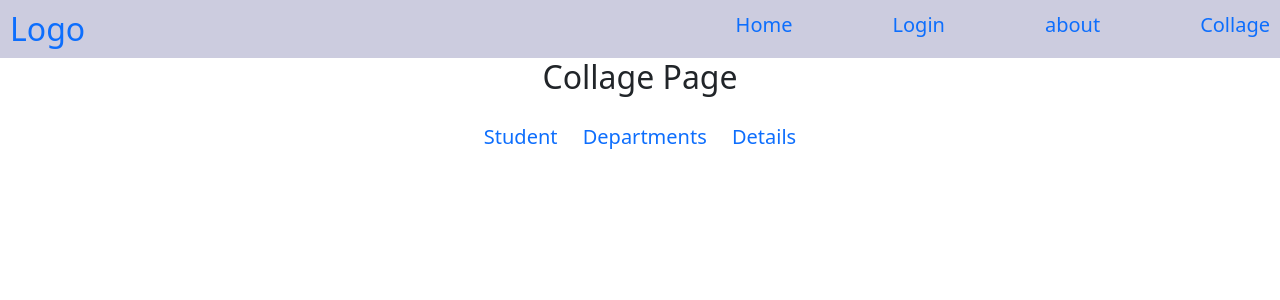
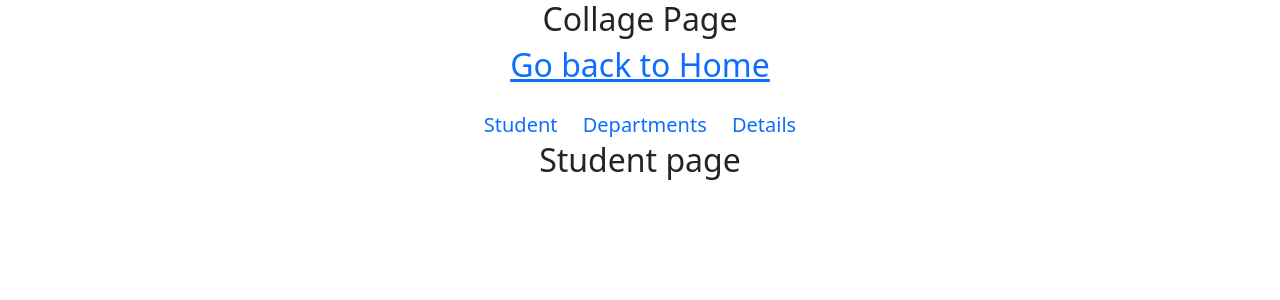
Before and after one commit to yahoowecanwork2/Learning-React, a React (Vite) app: page /Collage in a window 1280 px wide. Shown: the top 300 px of the page. Built offline with nearby package versions, Linux system fonts and the light colour scheme.

Commit message:
learn about layout and index route

```diff
--- a/src/App.jsx
+++ b/src/App.jsx
@@ -1,4 +1,4 @@
-import { BrowserRouter as Router, Routes, Route, Navigate } from 'react-router';
+import { BrowserRouter as Router, Routes, Route, Navigate, Link } from 'react-router';
 import Navbar from "./navbar";
 import Home from './home';
 import About from './about';
@@ -18,13 +18,19 @@ function App() {
     <div>
 
       <BrowserRouter>
-        <Navbar />
+        {/* <Navbar /> */}
         <Routes>
-          <Route path='/' element={<h1><Home /></h1>} />
-          <Route path='/Login' element={<h1><Login /></h1>} />
-          <Route path='/About' element={<h1><About /></h1>} />
+          <Route element={<Navbar />} >
+            <Route path='/' element={<h1><Home /></h1>} />
+            <Route path='/Login' element={<h1><Login /></h1>} />
+            <Route path='/About' element={<h1><About /></h1>} />
+
+          </Route>
+
+
+
           <Route path='/Collage' element={<h1><Collage /></h1>} >
-            <Route path='Student' element={<h2><Student /></h2>} />
+            <Route index element={<h2><Student /></h2>} />
             <Route path='Departments' element={<h2><Departments /></h2>} />
             <Route path='Details' element={<h2><Details /></h2>} />
           </Route>
--- a/src/Collage.jsx
+++ b/src/Collage.jsx
@@ -2,13 +2,14 @@ import Student from "./student";
 import Departments from "./Department";
 import Details from "./Details";
 
-import { NavLink, Outlet } from "react-router";
+import { Link, NavLink, Outlet } from "react-router";
 import './css/header.css';
 function Collage() {
     return (
         <div className="collage" style={{ textAlign: "center", }}>
             <h2>Collage Page</h2>
-            <NavLink className="link" to="Student">Student </NavLink>
+            <h3> <Link to={'/'}><h2>Go back to Home</h2></Link> </h3>
+            <NavLink className="link" to="">Student </NavLink>
             <NavLink className="link" to="Departments">Departments </NavLink>
             <NavLink className="link" to="Details"> Details </NavLink>
             <Outlet />
--- a/src/navbar.jsx
+++ b/src/navbar.jsx
@@ -1,7 +1,8 @@
-import { Link } from "react-router";
+import { Link, Outlet } from "react-router";
 import './css/header.css';
 function Navbar() {
     return (
+        <div>
             <div className="header">
                 <div>
                     <Link className="link"><h2>Logo</h2></Link>
@@ -24,6 +25,9 @@ function Navbar() {
                     </ul>
                 </div>
             </div>
+            <Outlet />
+        </div>
+
     )
 }
 export default Navbar;
```
Lines whose indentation alone changed are shown as unchanged.
